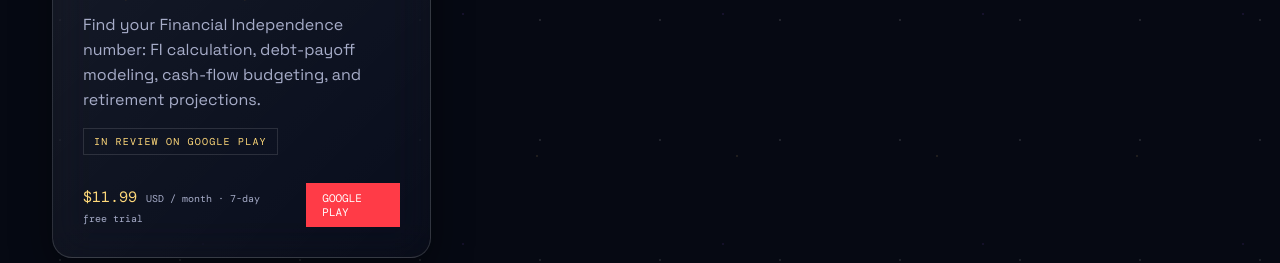
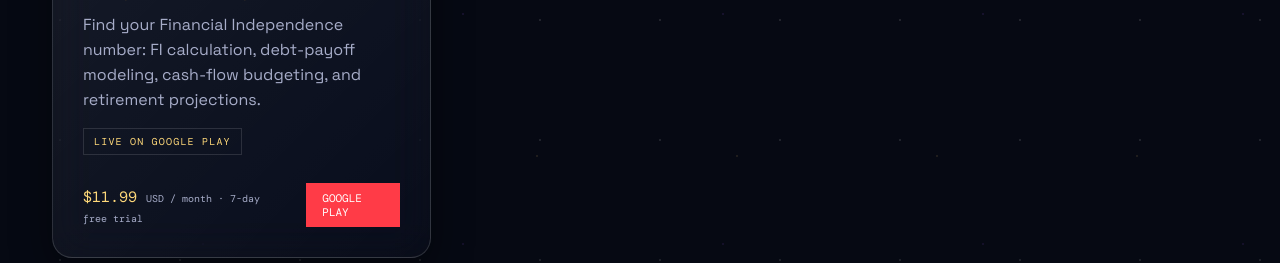
Before and after one commit to anthonyrenecastro-create/az-emergent-nexus-website, a Next.js app: page / in a window 1280 px wide. Shown: the part 2200-2463 px from the top of the page. Built offline with nearby package versions, Linux system fonts and the light colour scheme.

Commit message:
EqualiF.I. card: Live on Google Play (1.0.0 published)

```diff
--- a/app/page.tsx
+++ b/app/page.tsx
@@ -53,7 +53,7 @@ const purchasableSystems = [
       "Find your Financial Independence number: FI calculation, debt-payoff modeling, cash-flow budgeting, and retirement projections.",
     price: "$11.99",
     priceNote: "USD / month · 7-day free trial",
-    status: "In review on Google Play",
+    status: "Live on Google Play",
     href: "https://play.google.com/store/apps/details?id=org.axiomzetainnovations.financialindependence",
     cta: "Google Play",
   },
```
